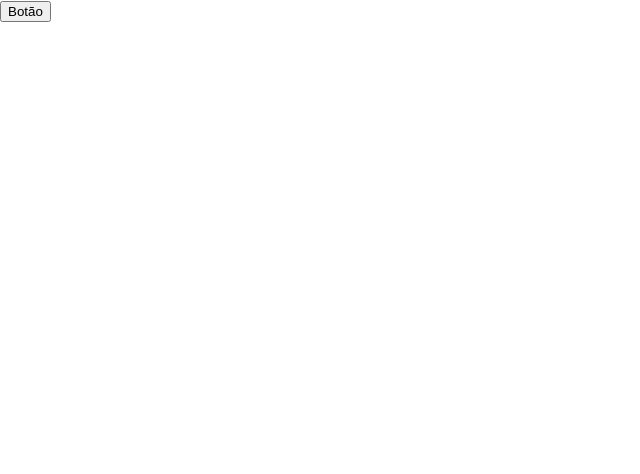
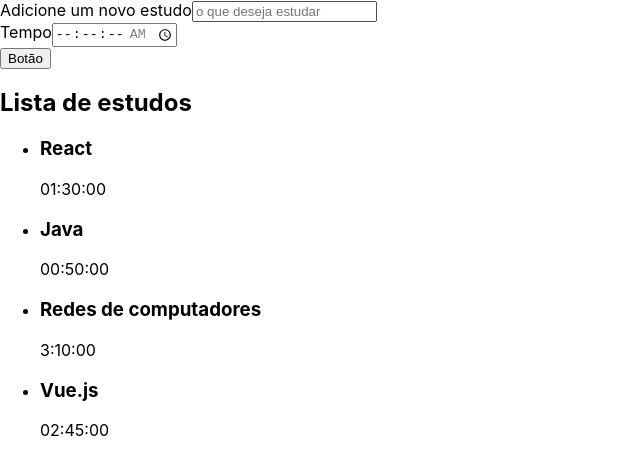
Before and after one commit to ja1vctr/Alura, a React (Create React App) app in the folder Curos - React escrevendo com Typescript/alura-studies/: page / in a window 1280 px wide. Shown: the top 474 px of the page, without its empty margins (0-640 px from the left). Built offline with nearby package versions, Linux system fonts and the light colour scheme; the HTML template or start-up script is replaced by a standard one.

Commit message:
Criando components Form e List - aula 2

```diff
--- a/Curos - React escrevendo com Typescript/alura-studies/src/App.tsx
+++ b/Curos - React escrevendo com Typescript/alura-studies/src/App.tsx
@@ -1,10 +1,12 @@
 import React from 'react'
-import Button from './components/button'
+import Form from './components/form'
+import List from './components/list'
 
 function App() {
   return (
     <div className="App">
-      <Button />
+      <Form />
+      <List />
     </div>
   )
 }
--- /dev/null
+++ b/Curos - React escrevendo com Typescript/alura-studies/src/components/form/index.tsx
@@ -0,0 +1,36 @@
+import React from 'react'
+import Button from '../button'
+
+class Form extends React.Component {
+  render() {
+    return (
+      <form>
+        <div>
+          <label htmlFor="tarefa">Adicione um novo estudo</label>
+          <input
+            type="text"
+            name="arefa"
+            id="tarefa"
+            placeholder="o que deseja estudar"
+            required
+          />
+        </div>
+        <div>
+          <label htmlFor="tempo">Tempo</label>
+          <input
+            type="time"
+            name="tempo"
+            step="1"
+            id="tempo"
+            min="00:00:00"
+            max="01:30:00"
+            required
+          />
+        </div>
+        <Button />
+      </form>
+    )
+  }
+}
+
+export default Form
--- /dev/null
+++ b/Curos - React escrevendo com Typescript/alura-studies/src/components/list/index.tsx
@@ -0,0 +1,37 @@
+import React from 'react'
+
+function List() {
+  const listaTarefas = [
+    {
+      tarefa: 'React',
+      tempo: '01:30:00',
+    },
+    {
+      tarefa: 'Java',
+      tempo: '00:50:00',
+    },
+    {
+      tarefa: 'Redes de computadores',
+      tempo: '3:10:00',
+    },
+    {
+      tarefa: 'Vue.js',
+      tempo: '02:45:00',
+    },
+  ]
+  return (
+    <aside>
+      <h2>Lista de estudos</h2>
+      <ul>
+        {listaTarefas.map((item, index) => (
+          <li>
+            <h3>{item.tarefa}</h3>
+            <span>{item.tempo}</span>
+          </li>
+        ))}
+      </ul>
+    </aside>
+  )
+}
+
+export default List
```
